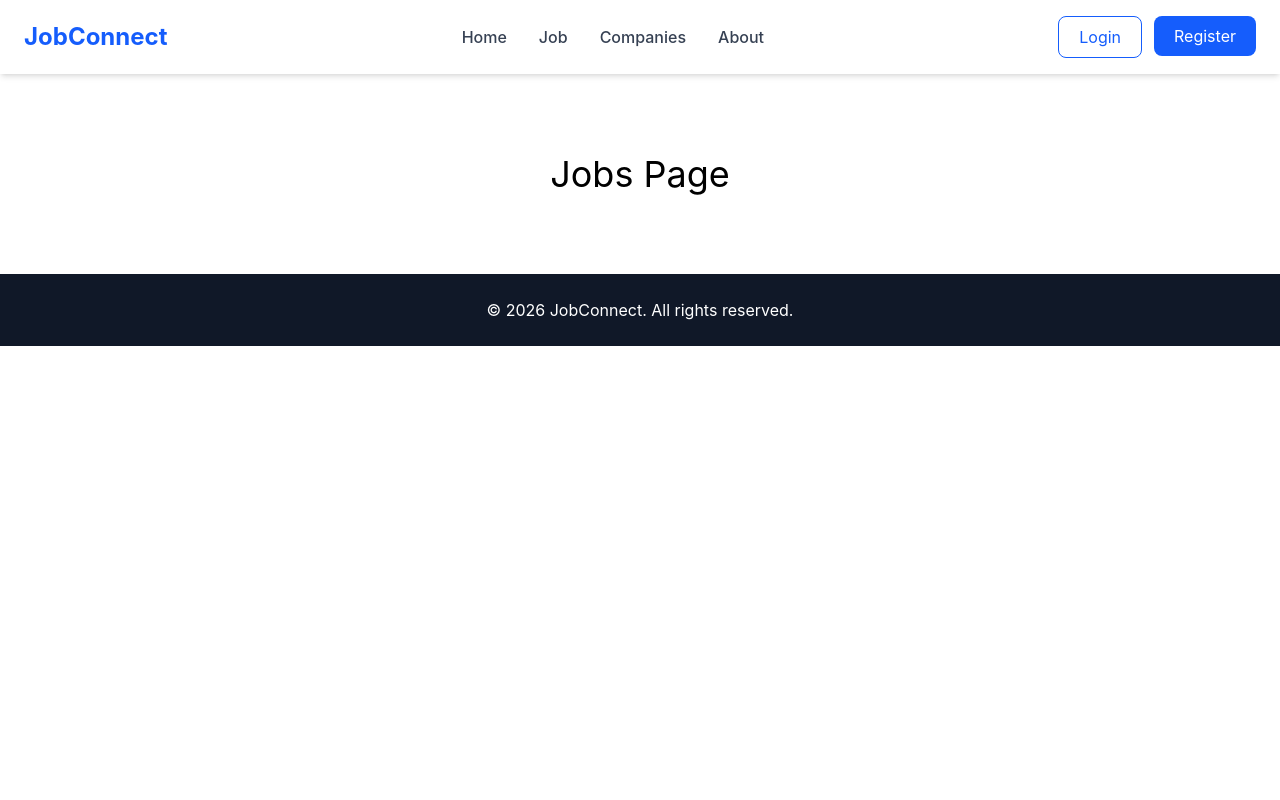
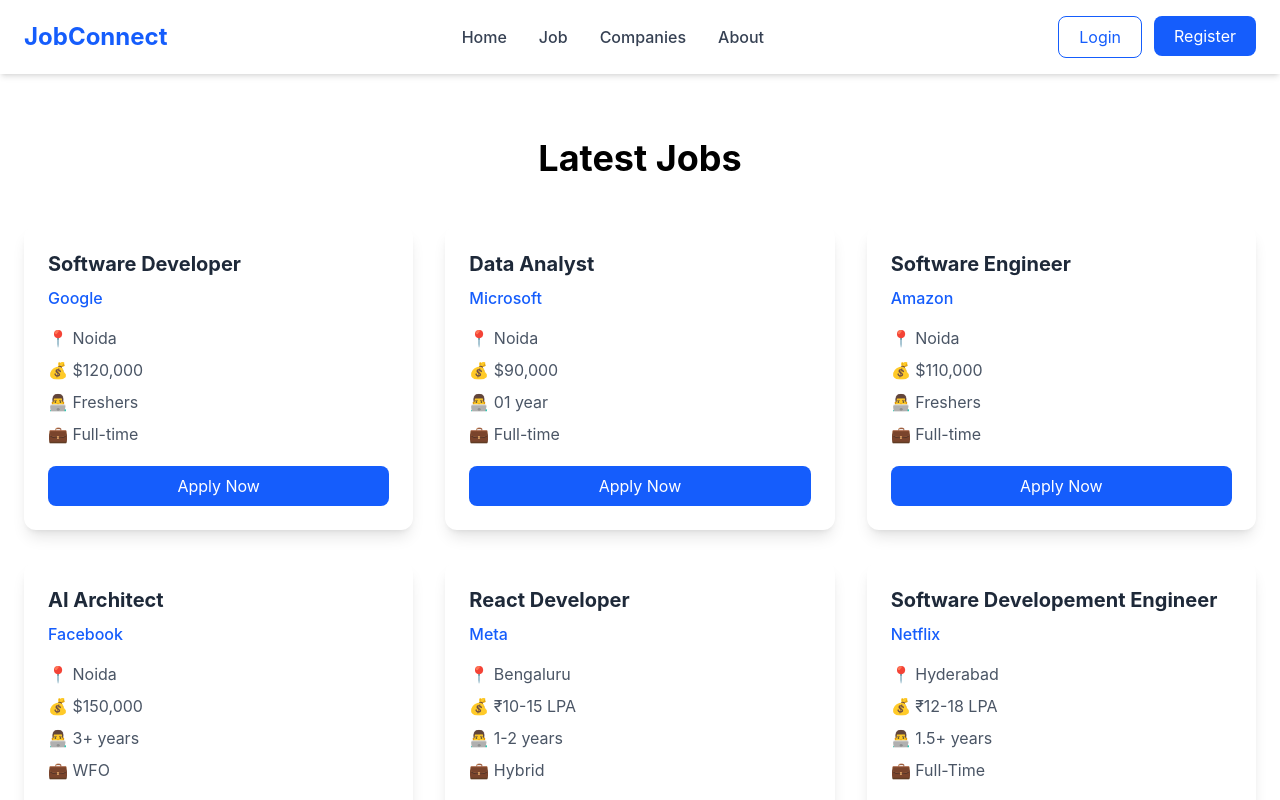
Before and after one commit to Abhishek-Chauhan5/Job-Connect, a React (Vite) app: page /jobs in a window 1280 px wide. Shown: the top 800 px of the page. Built offline with nearby package versions, Linux system fonts and the light colour scheme.

Commit message:
Created professional jobs listing page

```diff
--- a/src/components/JobCard/JobCard.jsx
+++ b/src/components/JobCard/JobCard.jsx
@@ -1,32 +1,52 @@
-const JobCard = ({job}) => {       /* here ({job}) is a prop -> transfer data parent to child*/
+const JobCard = ({job}) => {
+
   return (
-        <div className="bg-white shadow-md rounded-xl p-6 hover:shadow-xl transition">
 
-            <h2 className="text-xl font-bold">
+    <div className="bg-white shadow-lg rounded-xl p-6 hover:-translate-y-2 transition">
+
+
+      <h2 className="text-xl font-bold text-gray-800">
         {job.title}
       </h2>
 
-            <p className ="text-red-600 mt-2">
+
+      <p className="text-blue-600 font-medium mt-2">
         {job.company}
       </p>
 
-            <p className="text-gray-500">
-                {job.location} • {job.type}
+
+      <div className="mt-4 space-y-2 text-gray-600">
+
+        <p>
+          📍 {job.location}
         </p>
 
-            <p className ="text-gray-600 mt-2">
-                {job.experience}
+        <p>
+          💰 {job.salary}
         </p>
 
-            <p className="text-blue-600 font-semibold mt-3">
-                {job.salary}
+        <p>
+          👨‍💻 {job.experience}
         </p>
 
-            <button className="mt-5 w-full bg-blue-600 text-white py-2 rounded-lg hover:bg-blue-700">
+        <p>
+          💼 {job.type}
+        </p>
+
+      </div>
+
+
+      <button
+      className="mt-5 w-full bg-blue-600 text-white py-2 rounded-lg hover:bg-blue-700">
         Apply Now
       </button>
+
+
     </div>
+
   );
-};
+
+}
+
 
 export default JobCard;
--- a/src/data/jobData.js
+++ b/src/data/jobData.js
@@ -45,7 +45,7 @@
         experience: "1-2 years",
     },
     {
-       id: 3,
+       id: 6,
        title: "Software Developement Engineer",
        company: "Netflix",
        location: "Hyderabad",
@@ -53,6 +53,35 @@
        type: "Full-Time",
        experience: "1.5+ years",
    },
+    {
+    id: 7,
+    title: "Frontend Developer",
+    company: "Google",
+    location: "Noida",
+    salary: "₹8-12 LPA",
+    type: "Full-Time",
+    experience: "2 Years",
+  },
+
+  {
+    id: 8,
+    title: "React Developer",
+    company: "Microsoft",
+    location: "Bengaluru",
+    salary: "₹10-15 LPA",
+    type: "Hybrid",
+    experience: "3 Years",
+  },
+
+  {
+    id: 9,
+    title: "Software Engineer",
+    company: "Amazon",
+    location: "Hyderabad",
+    salary: "₹12-18 LPA",
+    type: "Full-Time",
+    experience: "1 Year",
+  },
 ];
 
 export default jobData;
--- a/src/pages/jobs/Jobs.jsx
+++ b/src/pages/jobs/Jobs.jsx
@@ -1,9 +1,46 @@
+import jobData from "../../data/jobData";
+import JobCard from "../../components/JobCard/JobCard";
+
+
 const Jobs = () => {
-    return (
-        <h1 className="text-4xl text-center mt-20">
-            Jobs Page
-        </h1>
-    )
+
+
+return (
+
+<section className="max-w-7xl mx-auto py-16 px-6">
+
+
+<h1 className="text-4xl font-bold text-center mb-12">
+Latest Jobs
+</h1>
+
+
+
+<div className="grid grid-cols-1 md:grid-cols-2 lg:grid-cols-3 gap-8">
+
+
+{
+jobData.map((job)=>(
+
+<JobCard
+key={job.id}
+job={job}
+/>
+
+))
 }
 
-export default Jobs
+
+</div>
+
+
+</section>
+
+
+)
+
+
+}
+
+
+export default Jobs;
```
Lines whose indentation alone changed are shown as unchanged.
